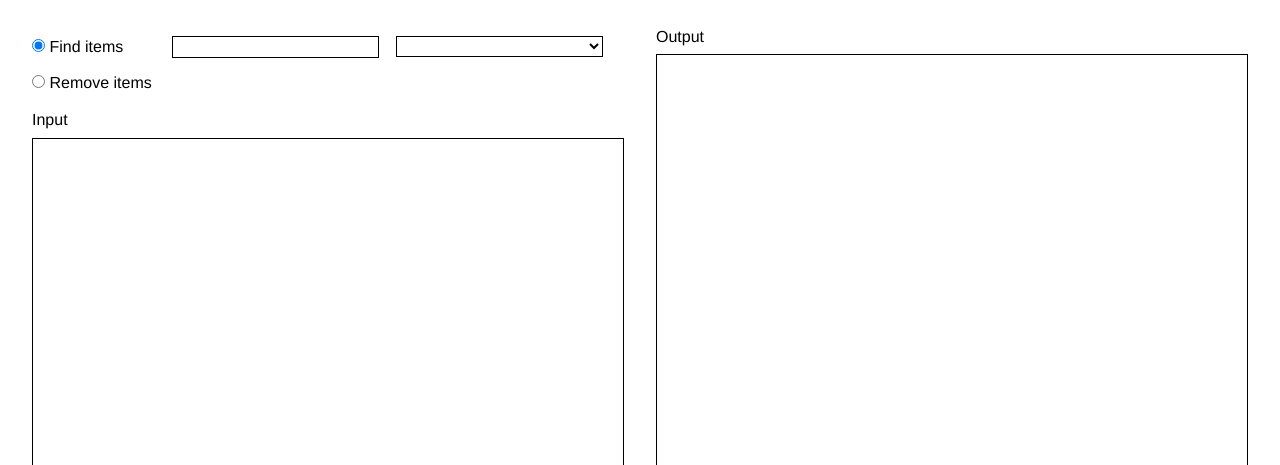
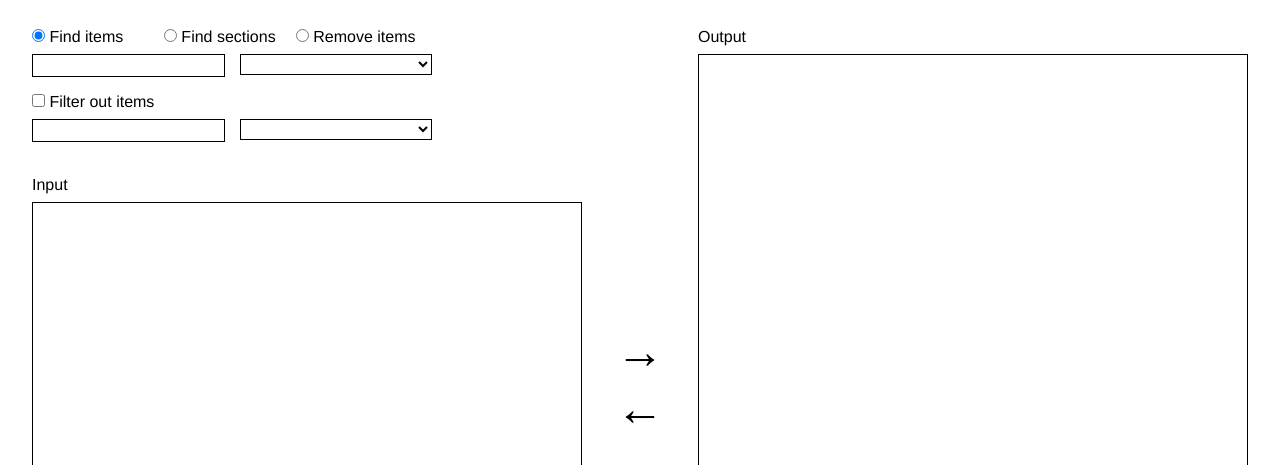
Before and after one commit to jtanadi/webTools, a website: page tshmAnalyzer/build/index.html in a window 1280 px wide. Shown: the top 465 px of the page. Drawn offline with nearby package versions, Linux system fonts and the light colour scheme.

Commit message:
populated dropdown with some RegEx choices; move more stuff around...

```diff
--- a/tshmAnalyzer/build/_/style.css
+++ b/tshmAnalyzer/build/_/style.css
@@ -21,14 +21,14 @@ label {
 }
 
 .textAreaGroup {
-  flex: 3;
+  flex: 10;
   height: 88vh;
   margin: auto;
   /* display: flex; */
   flex-flow: column;
 }
 
-select#recipe {
+select.recipeDropdown {
   width: 35%;
   margin-left: 2%;
   outline: none;
--- a/tshmAnalyzer/build/index.html
+++ b/tshmAnalyzer/build/index.html
@@ -9,40 +9,68 @@
   <body>
     <div class="wrapper">
       <form>
-        <div class="textAreaGroup" style="padding-right: 1em;">
+        <div class="textAreaGroup">
             <input type="radio" name="funcToDo" id="findByRegex" checked>
             <label for="findRegex">Find items</label>
+
+            <input type="radio" name="funcToDo" id="findByRegex">
+            <label for="findRegex">Find sections</label>
+
+            <input type="radio" name="funcToDo" id="removeItemsRegex">
+            <label for="removeItemsRegex">Remove items</label>
+            <br>
+
             <input type="text" id="regexInput"/>
-            <select id="recipe">
-              <option value=""></option>
-              <option value="all">All</option>
-              <option value="primaries">Primaries</option>
-              <option value="secondaries">Secondaries</option>
+            <select class="recipeDropdown">
+              <option value="none" selected></option>
+              <optgroup label="Basics">
+                <option value=".">Any character except newline</option>
+                <option value="[0-9]">Any number</option>
+                <option value="[a-z]">Any letter, lowercase</option>
+                <option value="[A-Z]">Any letter, uppercase</option>
+                <option value="[A-z]">Any letter, any case</option>
+              </optgroup>
+              <optgroup label="Repeater / boolean">
+                <option value="*">0 or more</option>
+                <option value="+">1 or more</option>
+                <option value="?">0 or 1</option>
+                <option value="|">OR</option>
+              </optgroup>
+              <optgroup label="Escaped characters">
+                <option value="\.">Period</option>
+                <option value="\?">Question mark</option>
+                <option value="\\">Backslash</option>
+                <option value="\n">Newline</option>
+                <option value="\t">Tab</option>
+              </optgroup>
             </select>
             <br>
 
-            <input type="radio" name="funcToDo" id="removeItemsRegex">
-            <label for="removeItemsRegex">Remove items</label>
-
+            <input type="checkbox" id="removeSectionRegex">
+            <label for="removeSectionRegex">Filter out items</label>
+            <br>
+            <input type="text" id="filterInput" readonly/>
+            <select class="recipeDropdown">
+              <option value=""></option>
+              <option value="all">some saved things</option>
+            </select>
 
             <br>
-
-            <br>
+            <!-- <label for="count">Count</label>
+            <input type="text" id="count"/> -->
 
 
             <!-- <label for="thresholdInput">Treshold</label><br>
             <input type="text" id="thresholdInput"/><br> -->
-
+          <br>
           <label for="mainInput">Input</label>
           <textarea id="mainInput"></textarea>
 
-          <!-- <label for="count">Count</label>
-          <input type="text" id="count"/> -->
         </div>
 
-        <!-- <div class="controller">
-          <ul>
-            <li>
+        <div class="controller">
+          <!-- <ul> -->
+            <!-- <li>
 
             </li>
             <li>
@@ -54,8 +82,7 @@
             </li>
             <br>
             <li>
-              <input type="radio" name="funcToDo" id="removeSectionRegex">
-              <label for="removeSectionRegex">Remove sections (RegEx)</label>
+
             </li>
             <li>
               <input type="radio" name="funcToDo" id="showTooLong">
@@ -65,16 +92,17 @@
               <input type="radio" name="funcToDo" id="sectionWordCounter">
               <label for="sectionWordCounter">Word count per label</label>
             </li>
-            <li><br></li>
-            <li>
-              <input type="button" id="outButton" value="&rarr;"><br>
+            <li><br></li> -->
+
+              <input type="button" id="outButton" value="&rarr;">
+              <br>
               <input type="button" id="feedButton" value="&larr;">
-            </li>
-          </ul>
 
-        </div> -->
 
-        <div class="textAreaGroup" style="padding-left: 1em;">
+
+        </div>
+
+        <div class="textAreaGroup">
 
           <label for="mainOutput">Output</label><br>
           <textarea id="mainOutput"></textarea>
```
